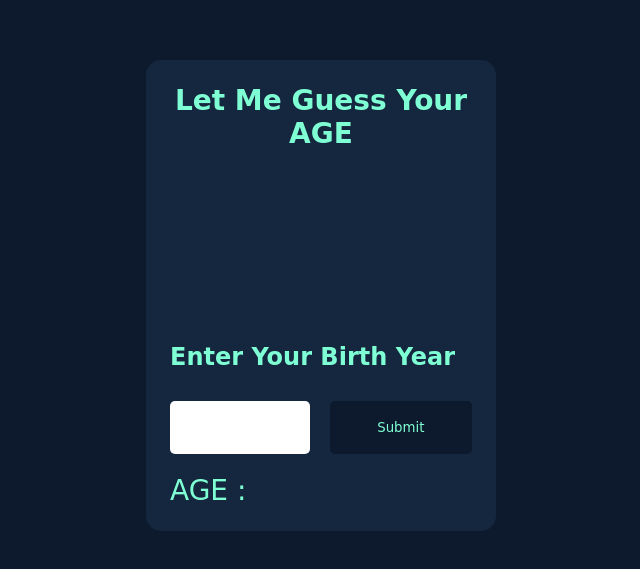
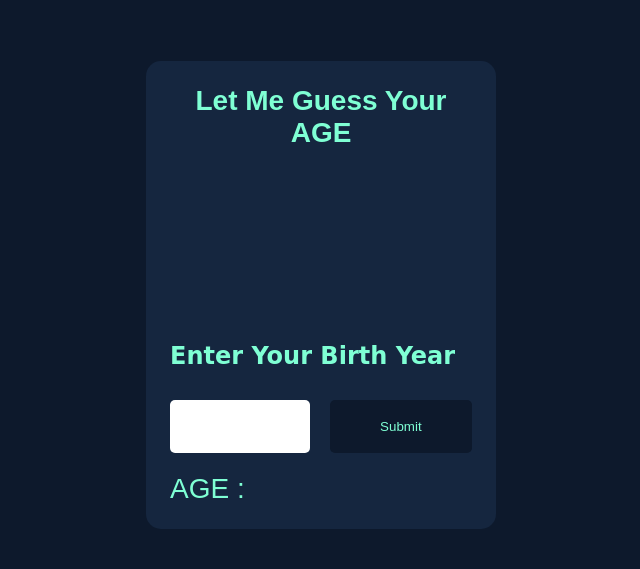
Before and after one commit to TheJesterEnd/AgeGuesser, a plain HTML site: page index.html in a window 1280 px wide. Shown: the part 105-674 px from the top of the page, without its empty margins (319-959 px from the left). Drawn offline with Linux system fonts and the light colour scheme.

Commit message:
replace back-up font

```diff
--- a/style.css
+++ b/style.css
@@ -10,7 +10,7 @@ body{
     align-items: center;
     min-height: 100vh;
     background-color: #0D192C;
-    font-family: 'Pixelify Sans', cursive;
+    font-family: 'Pixelify Sans', sans-serif;
 }
 
 .main{
```
